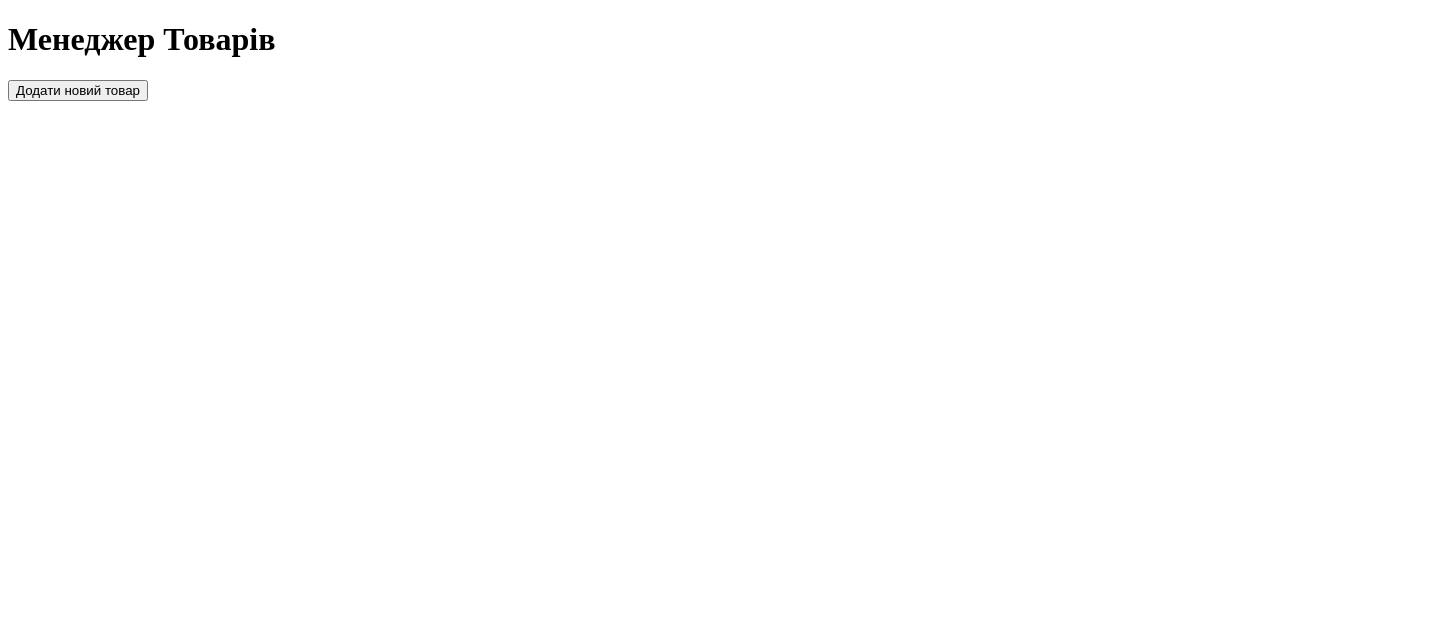
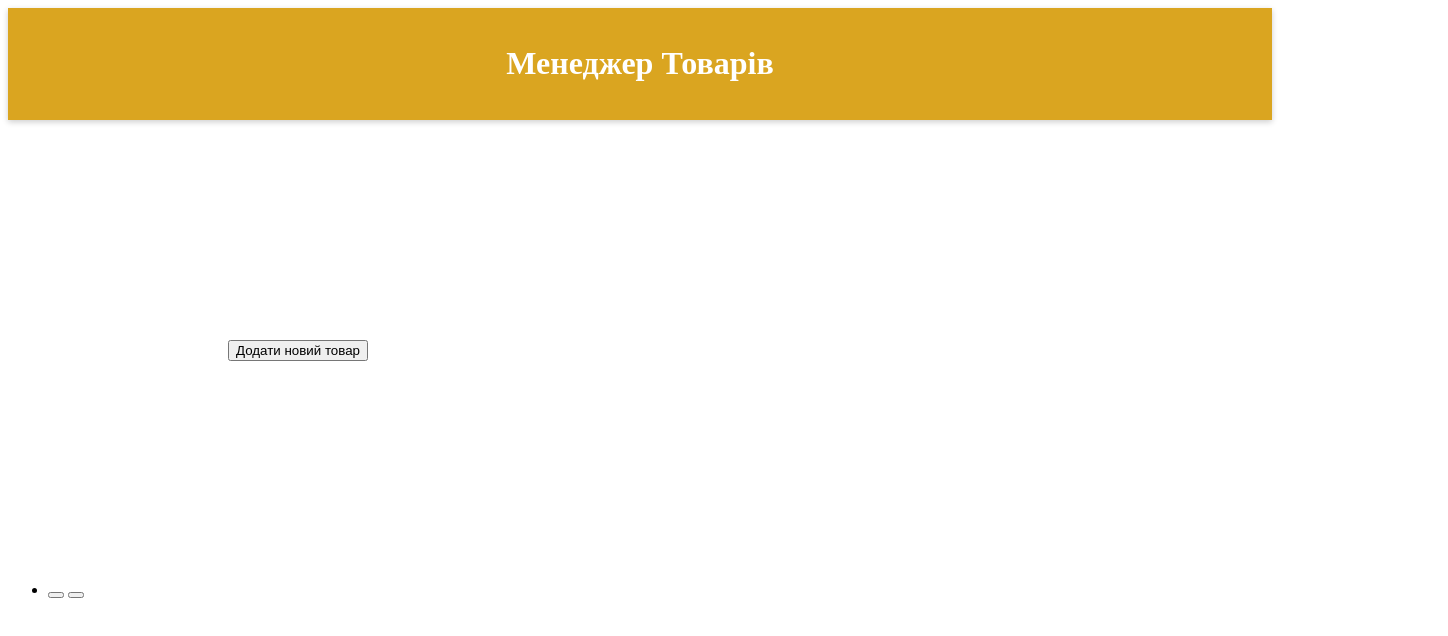
Before and after one commit to zhurykmaks11/test4, a website: page site.html in a window 1280 px wide. Shown: the whole page, 1448 px wide, since content can reach past the window. Drawn offline with Linux system fonts and the light colour scheme.

Commit message:
fix bag add ul li add href style

```diff
--- a/site.html
+++ b/site.html
@@ -3,6 +3,7 @@
 <head>
     <meta charset="UTF-8">
     <title>Title</title>
+    <link rel="stylesheet " type="text/css" href="style.css">
 </head>
 <body>
 <header>
@@ -24,6 +25,20 @@
     <button id="save-product">Зберегти</button>
     <button id="close-modal">Закрити</button>
 </div>
+
+<ul id="mainList">
+    <li>
+        <div class="product-item">
+            <div class="product-id"> </div>
+            <div class="product-name"> </div>
+            <div class="product-price"> </div>
+            <div class="product-category"> </div>
+            <button class="delete-button"> </button>
+            <button class="edit-button"> </button>
+        </div>
+    </li>
+</ul>
+
 <script src="index.js"></script>
 </body>
 </html>
```
